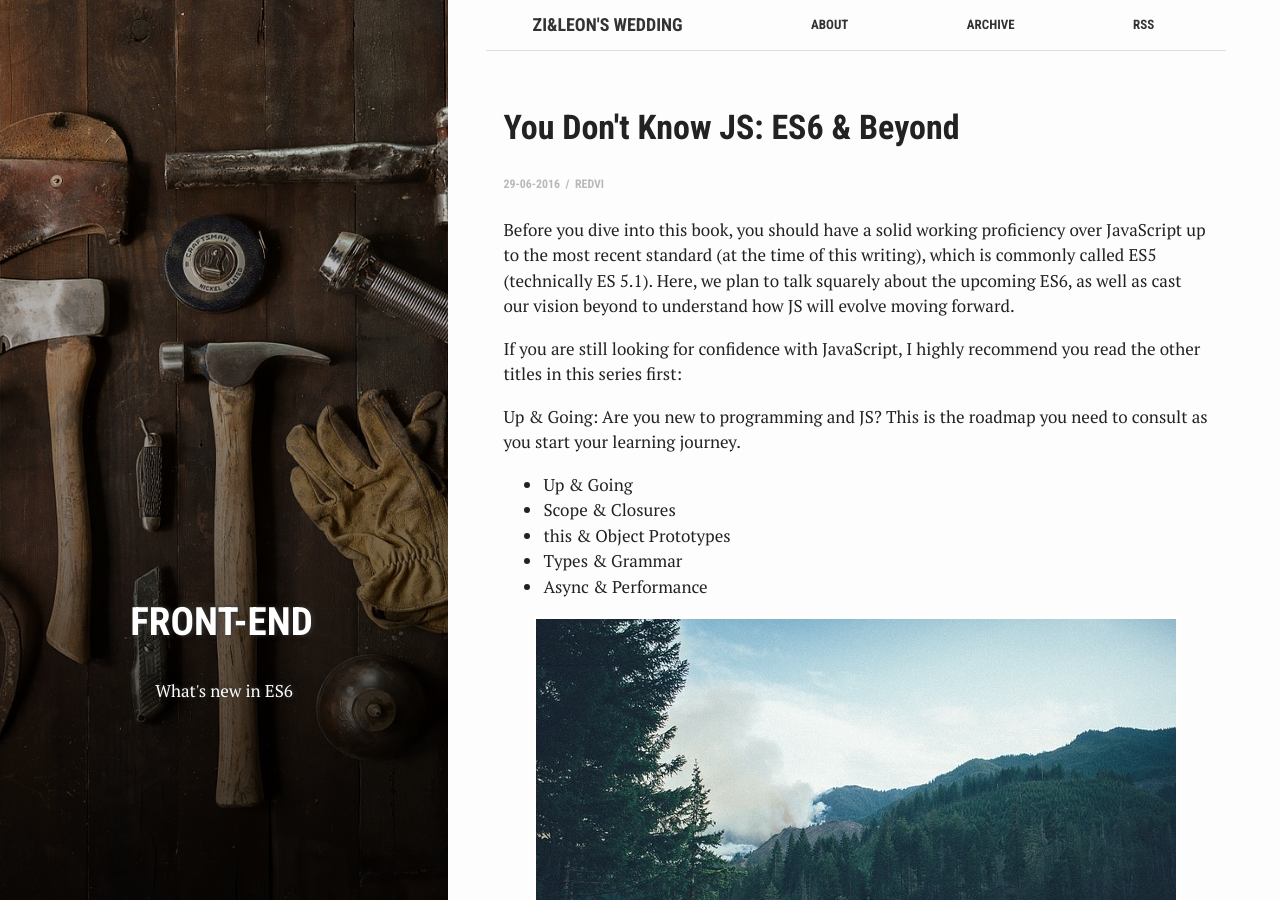
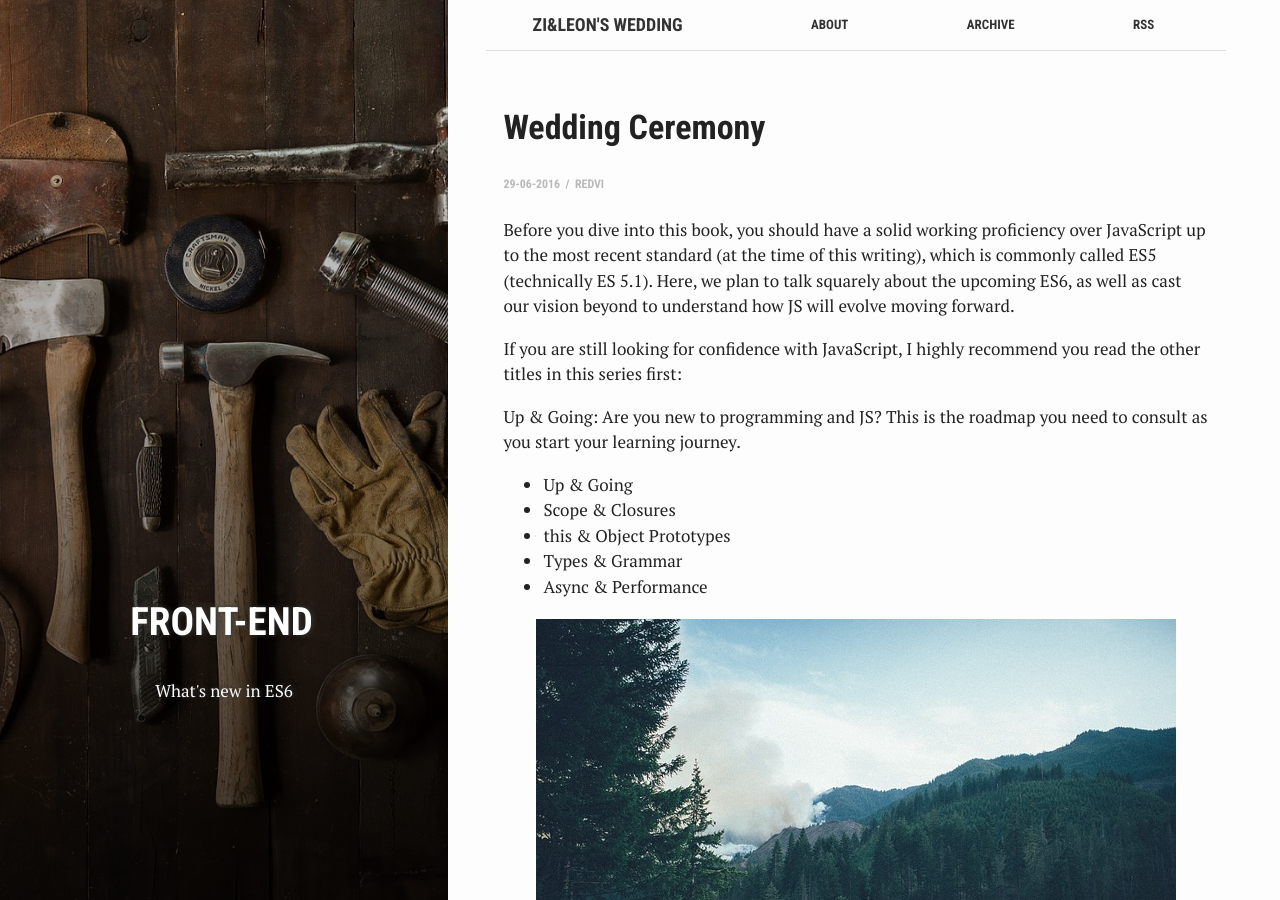
Before and after one commit to zwyls/zwyls.github.io, a Jekyll site: the page built from _posts/2017-09-02-our-wedding.md, in a window 1280 px wide and 900 px high. Built offline with Jekyll 4.4.1, drawn with Linux system fonts in a browser that asks for light colours.

Commit message:
blog title

```diff
--- a/_posts/2017-09-02-our-wedding.md
+++ b/_posts/2017-09-02-our-wedding.md
@@ -1,7 +1,7 @@
 ---
 bg: "tools.jpg"
 layout: post
-title:  "You Don't Know JS: ES6 & Beyond"
+title:  "Wedding Ceremony"
 crawlertitle: "About ES6"
 summary: "What's new in ES6"
 date:   2016-06-29 20:09:47 +0700
```
